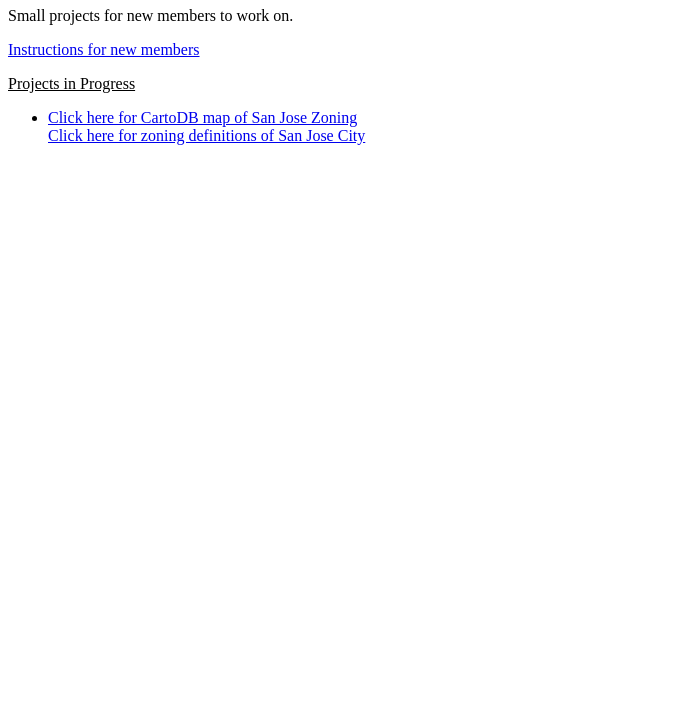
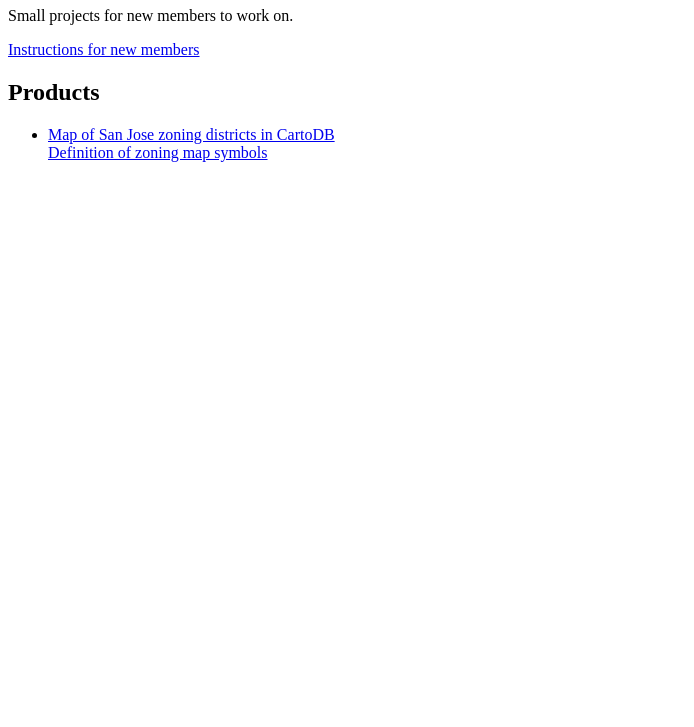
Before and after one commit to jheinz1999/HackNightProjects, a plain HTML site: page index.html in a window 1280 px wide. Shown: the part 73-800 px from the top of the page, without its empty margins (0-694 px from the left). Drawn offline with Linux system fonts and the light colour scheme.

Commit message:
Changes description of San Jose zoning map
Clarifies the wording and improves the formatting of the description of
our San Jose zoning map.

```diff
--- a/index.html
+++ b/index.html
@@ -7,13 +7,11 @@
     <h1>Project Night Projects from Code for San Jose</h1>
     <p>Small projects for new members to work on.
     <p><a href="instructions.html">Instructions for new members</a>
-    <br>
-    <p><u>Projects in Progress</u></p>
+    <h2>Products</h2>
     <ul>
       <li>
-      <a href="https://slowreader.cartodb.com/viz/32204b0c-65aa-11e5-8ade-0e23c2a19d43/public_map">Click here for CartoDB map of San Jose Zoning</a>
-      <br>
-      <a href="https://www.municode.com/library/ca/san_jose/codes/code_of_ordinances?nodeId=TIT20ZO_CH20.10GEPRZODI_20.10.080CIDIINZO">Click here for zoning definitions of San Jose City</a>
+      <a href="https://slowreader.cartodb.com/viz/32204b0c-65aa-11e5-8ade-0e23c2a19d43/public_map">Map of San Jose zoning districts in CartoDB</a><br>
+      <a href="https://www.municode.com/library/ca/san_jose/codes/code_of_ordinances?nodeId=TIT20ZO_CH20.10GEPRZODI_20.10.060ZODIES">Definition of zoning map symbols</a>
       </li>
     </ul>
   </body>
```
